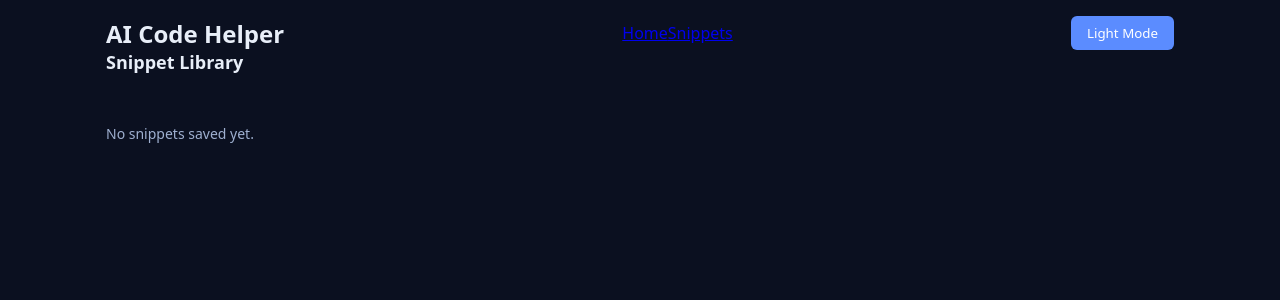
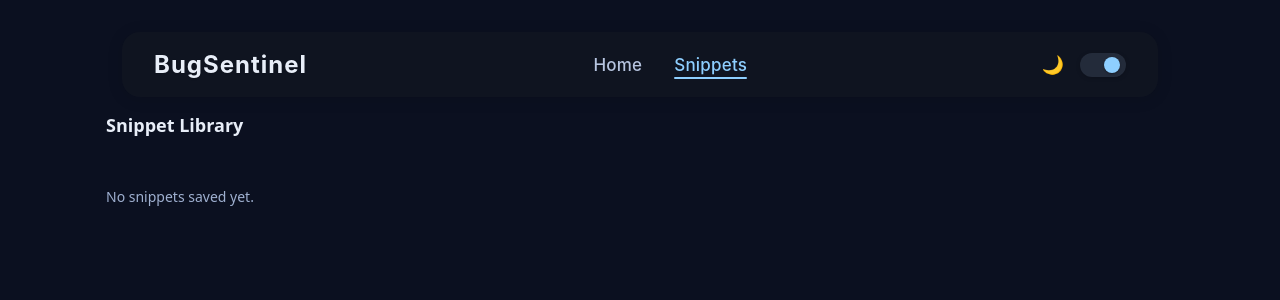
Before and after one commit to ybunhong/BugSentinel, a React (Vite) app: page /snippets in a window 1280 px wide. Shown: the top 300 px of the page. Built offline with nearby package versions, Linux system fonts and the light colour scheme.

Commit message:
refactor header v1

```diff
--- /dev/null
+++ b/src/AppHeader.css
@@ -0,0 +1,131 @@
+.app-header-modern {
+  backdrop-filter: blur(8px);
+  background: var(--header-bg, rgba(255,255,255,0.85));
+  box-shadow: 0 2px 16px 0 rgba(80,80,120,0.09);
+  border-radius: 18px;
+  margin: 16px;
+  padding: 18px 32px;
+  display: flex;
+  align-items: center;
+  justify-content: space-between;
+  font-family: 'Inter', 'Segoe UI', Arial, sans-serif;
+  transition: background 0.3s cubic-bezier(.4,0,.2,1);
+}
+
+.app-header-modern.dark {
+  --header-bg: rgba(17,22,34,0.85);
+  box-shadow: 0 2px 16px 0 rgba(0,0,0,0.12);
+}
+
+.app-header-title {
+  font-weight: 700;
+  font-size: 24px;
+  letter-spacing: 1px;
+  margin: 0;
+  color: var(--header-title, #222);
+  text-shadow: none;
+  transition: color 0.3s cubic-bezier(.4,0,.2,1);
+}
+.app-header-modern.dark .app-header-title {
+  --header-title: #e8eef8;
+  text-shadow: 0 1px 2px #0002;
+}
+
+.app-header-nav {
+  display: flex;
+  gap: 32px;
+  margin-left: 24px;
+}
+
+.app-header-link {
+  position: relative;
+  color: var(--header-link, #444);
+  text-decoration: none;
+  font-weight: 500;
+  font-size: 17px;
+  letter-spacing: 0.2px;
+  padding: 2px 0;
+  transition: color 0.2s cubic-bezier(.4,0,.2,1);
+}
+.app-header-link.active {
+  --header-link: #2255cc;
+}
+.app-header-modern.dark .app-header-link {
+  --header-link: #b6c4df;
+}
+.app-header-modern.dark .app-header-link.active {
+  --header-link: #8ecfff;
+}
+.app-header-link-underline {
+  display: block;
+  position: absolute;
+  left: 0;
+  bottom: -2px;
+  width: 100%;
+  height: 2px;
+  background: transparent;
+  border-radius: 2px;
+  transition: background 0.25s cubic-bezier(.4,0,.2,1);
+}
+.app-header-link.active .app-header-link-underline {
+  background: #2255cc;
+}
+.app-header-modern.dark .app-header-link.active .app-header-link-underline {
+  background: #8ecfff;
+}
+
+.theme-toggle-label {
+  margin-left: 32px;
+  display: flex;
+  align-items: center;
+  cursor: pointer;
+  user-select: none;
+}
+.theme-toggle-icon {
+  margin-right: 10px;
+  font-size: 18px;
+  color: var(--theme-toggle-icon, #232b3a);
+  transition: color 0.3s cubic-bezier(.4,0,.2,1);
+}
+.app-header-modern.dark .theme-toggle-icon {
+  --theme-toggle-icon: #e8eef8;
+}
+.theme-toggle-switch {
+  width: 46px;
+  height: 24px;
+  border-radius: 12px;
+  background: var(--theme-toggle-bg, #e8eef8);
+  box-shadow: 0 1px 4px #bcd0ee44;
+  position: relative;
+  transition: background 0.3s cubic-bezier(.4,0,.2,1);
+  display: inline-block;
+}
+.app-header-modern.dark .theme-toggle-switch {
+  --theme-toggle-bg: #232b3a;
+  box-shadow: 0 1px 4px #0003;
+}
+.theme-toggle-knob {
+  position: absolute;
+  left: 4px;
+  top: 4px;
+  width: 16px;
+  height: 16px;
+  border-radius: 50%;
+  background: #232b3a;
+  box-shadow: 0 1px 2px #bcd0ee44;
+  transition: left 0.3s cubic-bezier(.4,0,.2,1), background 0.3s cubic-bezier(.4,0,.2,1);
+  display: block;
+}
+.app-header-modern.dark .theme-toggle-knob {
+  left: 24px;
+  background: #8ecfff;
+  box-shadow: 0 1px 2px #0005;
+}
+
+.app-header-link:focus, .app-header-link:focus-visible,
+.theme-toggle-label:focus, .theme-toggle-label:focus-visible,
+.theme-toggle-switch:focus, .theme-toggle-switch:focus-visible,
+.theme-toggle-knob:focus, .theme-toggle-knob:focus-visible {
+  outline: none !important;
+  box-shadow: none !important;
+}
--- a/src/AppHeader.tsx
+++ b/src/AppHeader.tsx
@@ -1,5 +1,6 @@
 import React from "react";
-import { Link } from "react-router-dom";
+import { Link, useLocation } from "react-router-dom";
+import "./AppHeader.css";
 
 interface AppHeaderProps {
   theme: string;
@@ -7,24 +8,47 @@ interface AppHeaderProps {
 }
 
 const AppHeader: React.FC<AppHeaderProps> = ({ theme, setTheme }) => {
+  const location = useLocation();
   return (
-    <header className="header">
-      <h1>AI Code Helper</h1>
-      <nav>
-        <Link to="/">Home</Link>
-        <Link to="/snippets">Snippets</Link>
+    <header className={`app-header-modern${theme === "dark" ? " dark" : ""}`}>
+      <h1 className="app-header-title">BugSentinel</h1>
+      <nav className="app-header-nav">
+        {[
+          { to: "/", label: "Home" },
+          { to: "/snippets", label: "Snippets" },
+        ].map((item) => (
+          <Link
+            key={item.to}
+            to={item.to}
+            className={`app-header-link${location.pathname === item.to ? " active" : ""}`}
+          >
+            {item.label}
+            <span className="app-header-link-underline" />
+          </Link>
+        ))}
       </nav>
-      <button
-        className="analyze"
-        onClick={() => {
-          const next = theme === "dark" ? "light" : "dark";
-          setTheme(next);
-          localStorage.setItem("theme", next);
-          document.documentElement.setAttribute("data-theme", next);
-        }}
+      <label
+        className="theme-toggle-label"
+        title={theme === "dark" ? "Switch to light mode" : "Switch to dark mode"}
       >
-        {theme === "dark" ? "Light Mode" : "Dark Mode"}
-      </button>
+        <span className="theme-toggle-icon">
+          {theme === "dark" ? "🌙" : "☀️"}
+        </span>
+        <input
+          type="checkbox"
+          checked={theme === "dark"}
+          onChange={() => {
+            const next = theme === "dark" ? "light" : "dark";
+            setTheme(next);
+            localStorage.setItem("theme", next);
+            document.documentElement.setAttribute("data-theme", next);
+          }}
+          style={{ display: "none" }}
+        />
+        <span className="theme-toggle-switch">
+          <span className="theme-toggle-knob" />
+        </span>
+      </label>
     </header>
   );
 };
```
